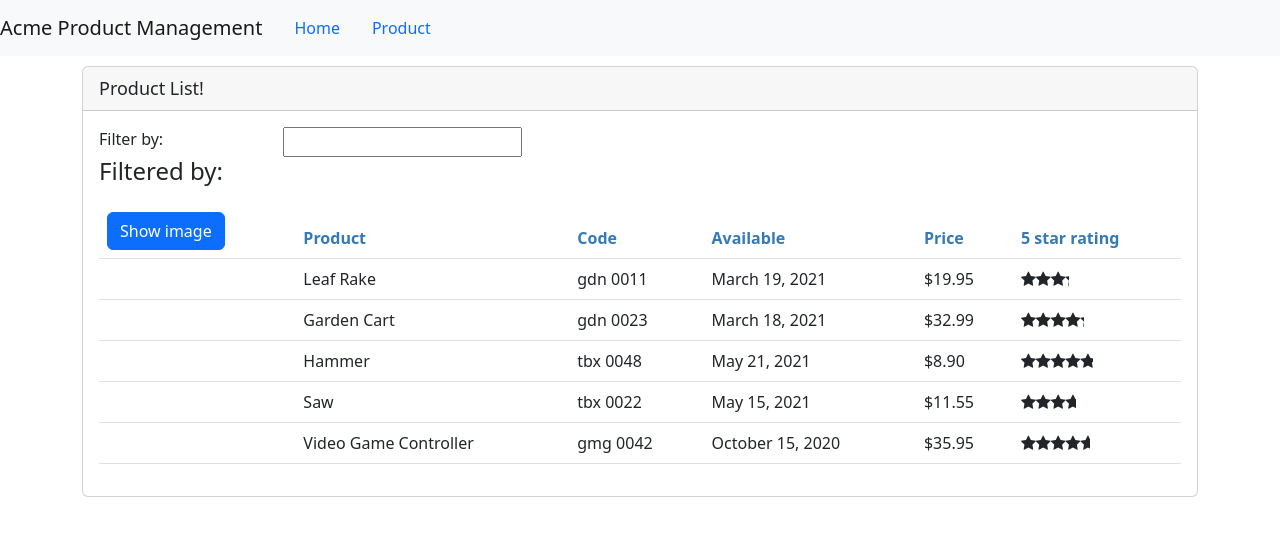
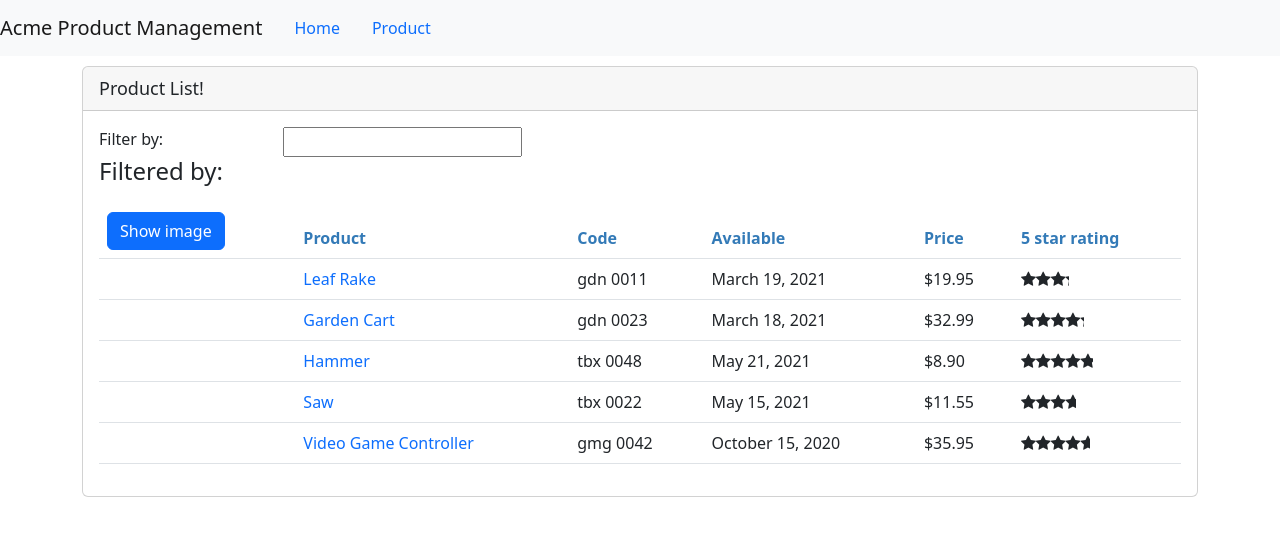
Before and after one commit to Runekid/angular_course, an Angular app in the folder APM-Start/: page /products in a window 1280 px wide. Shown: the top 536 px of the page. Built offline with nearby package versions, Linux system fonts and the light colour scheme.

Commit message:
chapter 11 Navigation and Routing Additional Techniques - done

```diff
--- a/APM-Start/src/app/app.module.ts
+++ b/APM-Start/src/app/app.module.ts
@@ -10,6 +10,7 @@
 import { ProductDetailComponent } from './products/product-detail.component';
 import { WelcomeComponent } from './home/welcome.component';
 import { RouterModule } from '@angular/router';
+import { ProductDetailGuard } from './products/product-detail.guard';
 
 @NgModule({
   declarations: [
@@ -26,7 +27,7 @@
     HttpClientModule,
     RouterModule.forRoot([
       { path: 'products', component: ProductListComponent },
-      { path: 'products/:id', component: ProductDetailComponent },
+      { path: 'products/:id', canActivate: [ProductDetailGuard], component: ProductDetailComponent },
       { path: 'welcome', component: WelcomeComponent },
       { path: '', redirectTo: 'welcome', pathMatch: 'full' },
       { path: '**', redirectTo: 'welcome', pathMatch: 'full' }
--- a/APM-Start/src/app/products/product-detail.component.html
+++ b/APM-Start/src/app/products/product-detail.component.html
@@ -1,5 +1,11 @@
 <div class='card'>
     <div class='card-header'>
-    {{pageTitle}}
+    {{pageTitle + ": " + product?.productName}}
+    </div>
+    <div class='card-footer'>
+        <button class='btn btn-outline-secondary'
+        style='width: 80px;'
+        (click)="onBack()"
+        ><i class='fa fa-chevron-left'></i>Back</button>
     </div>
 </div>
--- a/APM-Start/src/app/products/product-detail.component.ts
+++ b/APM-Start/src/app/products/product-detail.component.ts
@@ -1,4 +1,6 @@
 import { Component, OnInit } from '@angular/core';
+import { ActivatedRoute, Router } from '@angular/router';
+import { IProduct } from './product';
 
 @Component({
   selector: 'pm-product-detail',
@@ -7,10 +9,29 @@
 })
 export class ProductDetailComponent implements OnInit {
   pageTitle: string = 'Product Detail';
+  product: IProduct | undefined;
 
-  constructor() { }
+  constructor(private route: ActivatedRoute,
+    private router: Router
+  ) { }
 
   ngOnInit(): void {
+    const id = Number(this.route.snapshot.paramMap.get('id'));
+    this.pageTitle += `: ${id}`;
+    this.product = {
+      "productId": 2,
+      "productName": "Garden Cart",
+      "productCode": "GDN-0023",
+      "releaseDate": "March 18, 2021",
+      "description": "15 gallon capacity rolling garden cart",
+      "price": 32.99,
+      "starRating": 4.2,
+      "imageUrl": "assets/images/garden_cart.png"
+    };
+  }
+
+  onBack(): void {
+    this.router.navigate(['/products']);
   }
 
 }
--- /dev/null
+++ b/APM-Start/src/app/products/product-detail.guard.ts
@@ -0,0 +1,24 @@
+import { Injectable } from '@angular/core';
+import { ActivatedRouteSnapshot, CanActivate, Router, RouterStateSnapshot, UrlTree } from '@angular/router';
+import { Observable } from 'rxjs';
+
+@Injectable({
+  providedIn: 'root'
+})
+export class ProductDetailGuard implements CanActivate {
+
+  constructor(private router: Router) {}
+
+  canActivate(
+    route: ActivatedRouteSnapshot,
+    state: RouterStateSnapshot): Observable<boolean | UrlTree> | Promise<boolean | UrlTree> | boolean | UrlTree {
+      const id = Number(route.paramMap.get('id'));
+      if (isNaN(id) || id < 1) {
+        alert('Invalid product id');
+        this.router.navigate(['/products']);
+        return false;
+      }
+    return true;
+  }
+
+}
--- a/APM-Start/src/app/products/product-list.component.html
+++ b/APM-Start/src/app/products/product-list.component.html
@@ -40,7 +40,7 @@
                             [style.margin.px]='imageMargin'
                             >
                         </td>
-                        <td>{{product.productName}}</td>
+                        <td><a [routerLink]="['/products', product.productId]">{{product.productName}}</a></td>
                         <td>{{product.productCode | lowercase | convertToSpaces:'-'}}</td>
                         <td>{{product.releaseDate}}</td>
                         <td>{{product.price | currency:'USD':'symbol':'1.2-2'}}</td>
```
Also changed, not shown: 1 other file (tests, documents, lock files or other folders).
